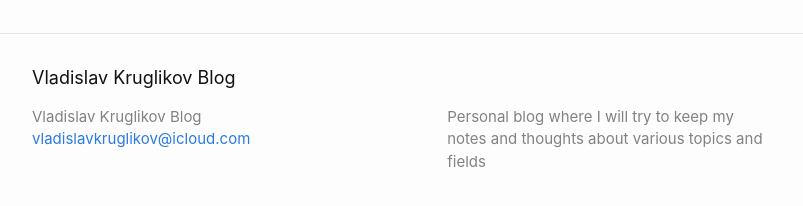
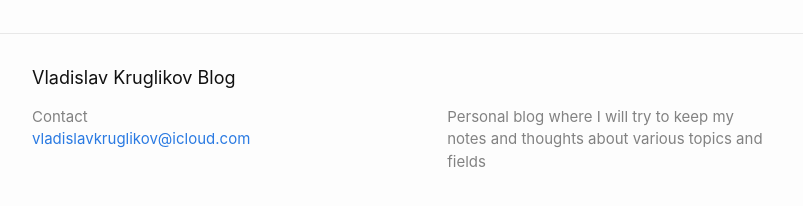
Before and after one commit to vladislavkruglikov/vladislavkruglikov.github.io, a Jekyll site: the page built from index.markdown, in a window 1280 px wide. Shown: the part 667-873 px from the top of the page, without its empty margins (238-1041 px from the left). Built offline with Jekyll 4.4.1, drawn with Linux system fonts in a browser that asks for light colours.

Commit message:
Update Contact

```diff
--- a/_includes/footer.html
+++ b/_includes/footer.html
@@ -9,11 +9,7 @@
       <div class="footer-col footer-col-1">
         <ul class="contact-list">
           <li class="p-name">
-            {%- if site.author -%}
-              {{ site.author | escape }}
-            {%- else -%}
-              {{ site.title | escape }}
-            {%- endif -%}
+            Contact
             </li>
             {%- if site.email -%}
             <li><a class="u-email" href="mailto:{{ site.email }}">{{ site.email }}</a></li>
```
